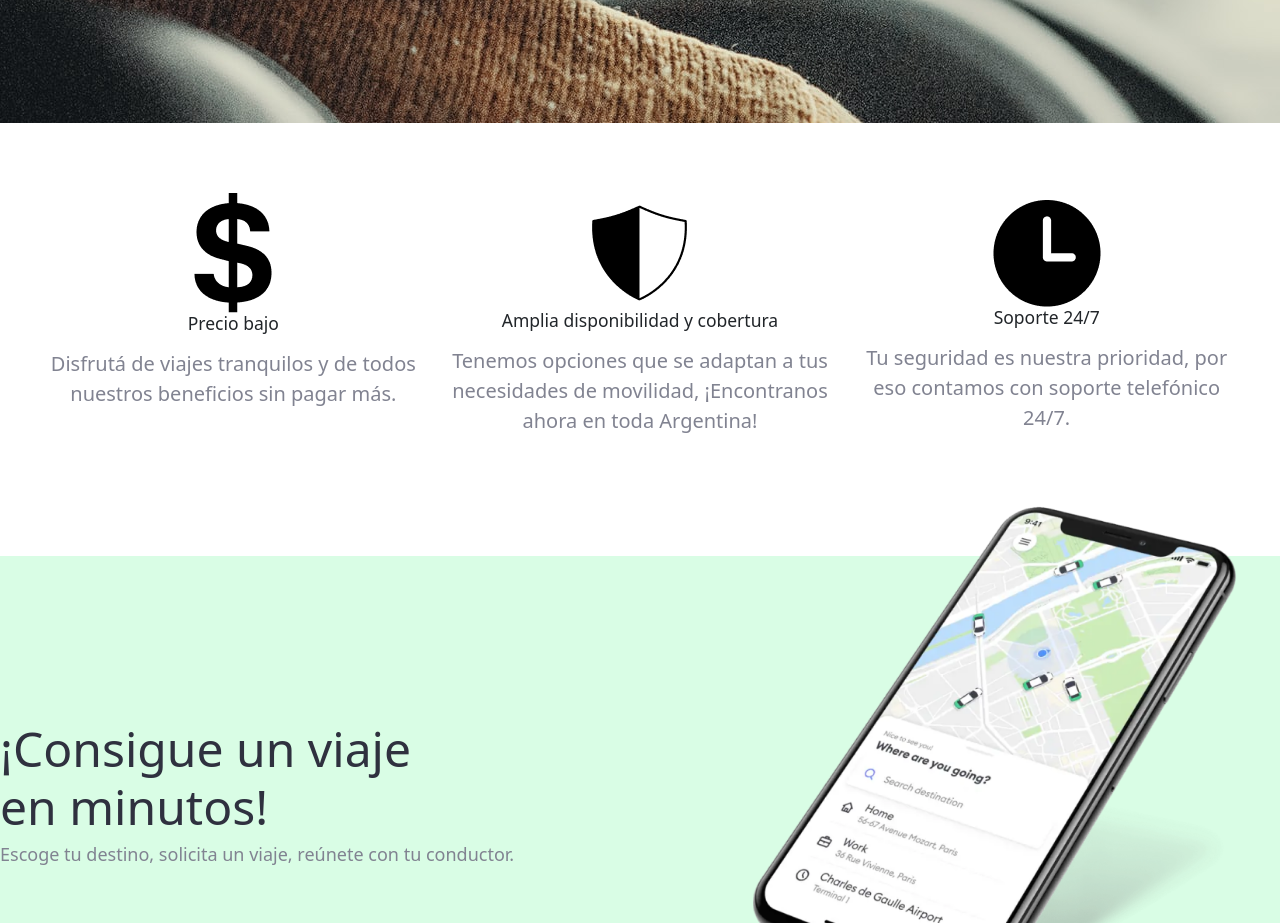
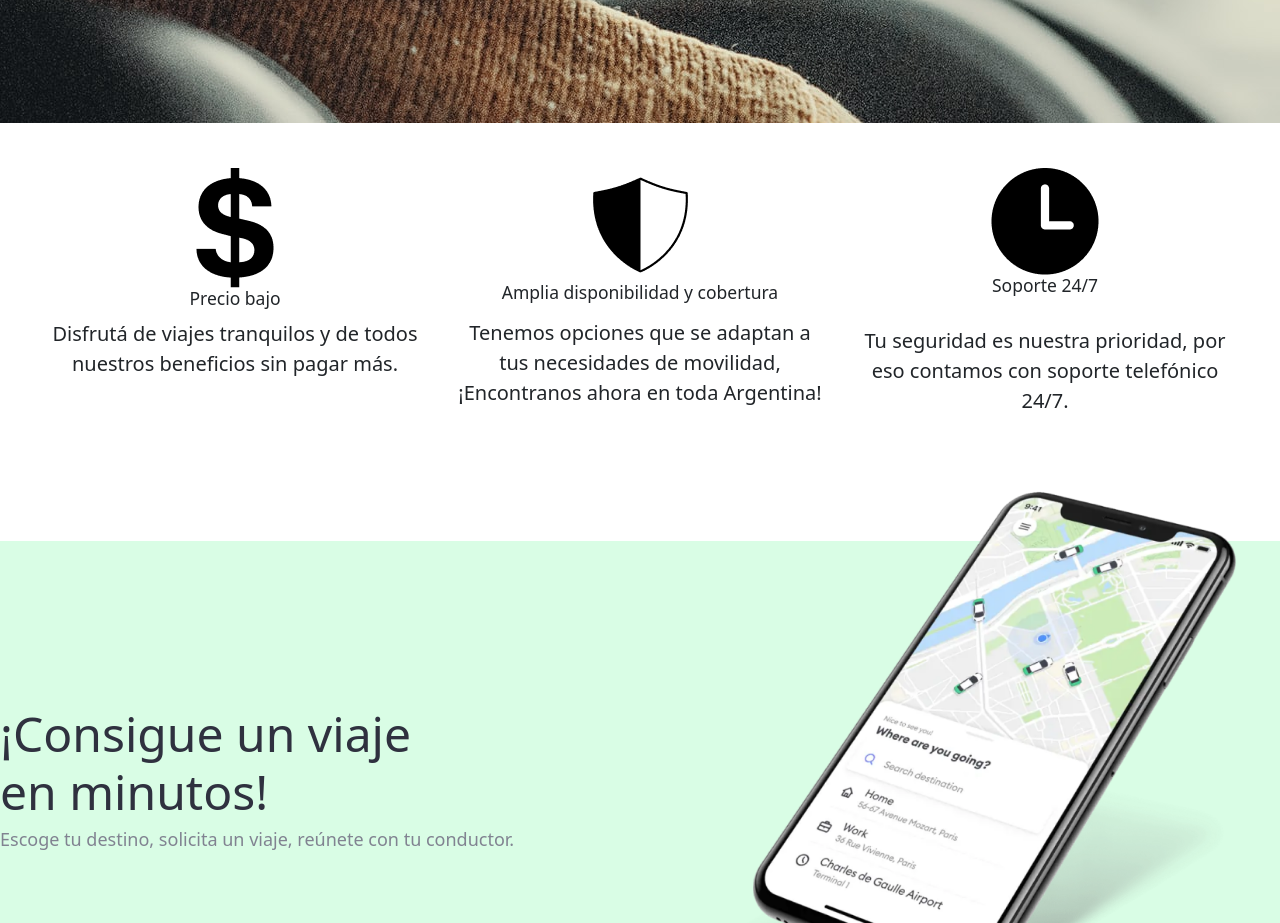
Before and after one commit to RamiroJG/Oye-Taxi-Gutierrez, a plain HTML site: page index.html in a window 1280 px wide. Shown: the part 900-1823 px from the top of the page. Drawn offline with nearby package versions, Linux system fonts and the light colour scheme.

Commit message:
Cambios con Bootstrap
Se hicieron cambios usando bootstrap, para lograr una mejor performance
Cambios en index y nosotros

```diff
--- a/index.html
+++ b/index.html
@@ -87,42 +87,44 @@
 
 <!-- seccion caracteristicas inicio -->
 
-    <section class="caracteristicas__grid contenedor">
-        <div class="caracteristica">
+<section class="contenedor pt-5">
+    <div class="row">
+        <div class="col-md p-4 text-center">
             <div class="caracteristica__img">
                 <img src="../img/Simbolo dolar.png" alt="logo precio">
             </div>
-            <div class="caracteristica__texto">
-                <h3>Precio bajo</h3>
-                <p>
+            <div class="text-center">
+                <h3 class="mb-3">Precio bajo</h3>
+                <p class="lh-base">
                     Disfrutá de viajes tranquilos y de todos nuestros beneficios sin pagar más.
                 </p>
             </div>
         </div>
-        <div class="caracteristica">
+        <div class="col-md p-4 text-center">
             <div class="caracteristica__img">
-                <img src="../img/simbolo-escudo.png" alt="logo shield">
+                <img src="../img/simbolo-escudo.png" alt="logo escudo">
             </div>
-            <div class="caracteristica__texto">
-                <h3 class="mas__bajo">Amplia disponibilidad y cobertura</h3>
-                <p>
+            <div class="text-center">
+                <h3 class="mb-4">Amplia disponibilidad y cobertura</h3>
+                <p class="lh-base">
                     Tenemos opciones que se adaptan a tus necesidades de movilidad, ¡Encontranos ahora en toda Argentina!
                 </p>
             </div>
         </div>
-        <div class="caracteristica">
+        <div class="col-md p-4 text-center">
             <div class="caracteristica__img">
                 <img src="../img/Simbolo-tiempo.png" alt="logo hora">
             </div>
-            <div class="caracteristica__texto">
-                <h3 class="mas__bajo-reloj">Soporte 24/7</h3>
-                <p>
+            <div class="text-center">
+                <h3 class="mb-5">Soporte 24/7</h3>
+                <p class="lh-base">
                     Tu seguridad es nuestra prioridad, por eso contamos con soporte
                     telefónico 24/7.
                 </p>
             </div>
         </div>
-    </section>
+    </div>
+</section>
 
 <!-- seccion caracteristicas final -->
 
```
Also changed, not shown: pages/nosotros.html (+13 -12 lines).
